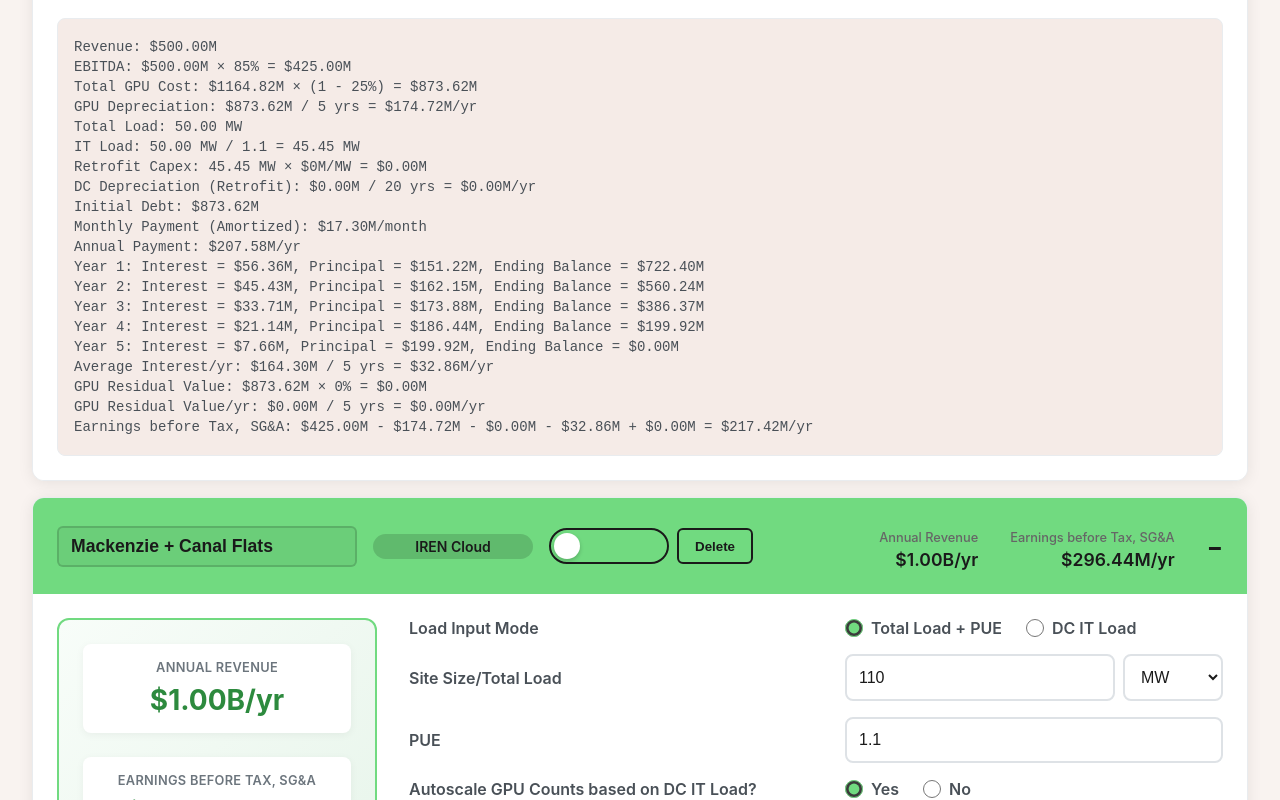
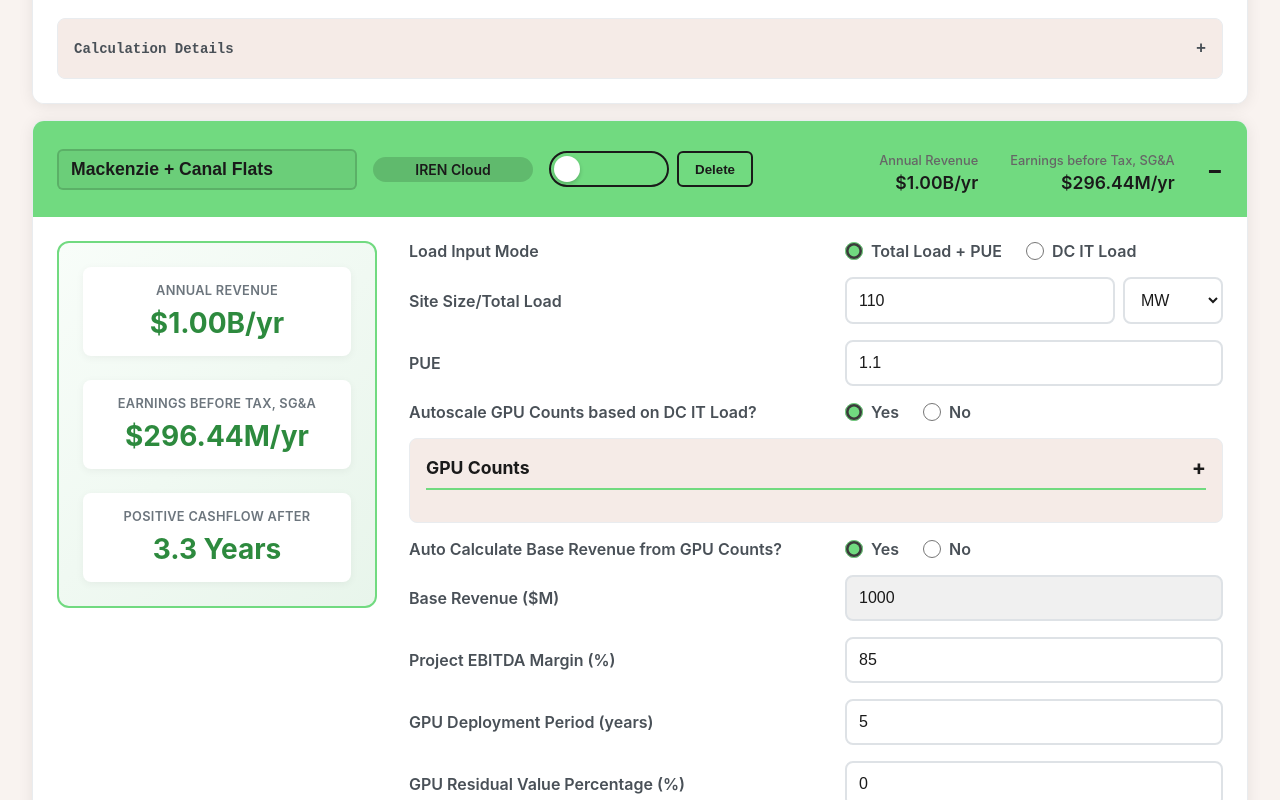
Before and after one commit to JiahanLiu/IREN-Community, a React (Vite) app: page / in a window 1280 px wide. Shown: the part 3120-3920 px from the top of the page. Built offline with nearby package versions, Linux system fonts and the light colour scheme.

Commit message:
Add payback years to site outputs and make calculation steps collapsible

```diff
--- a/src/App.jsx
+++ b/src/App.jsx
@@ -727,7 +727,12 @@ function App() {
     const netProfit = revenue - dcDepreciation;
     steps.push(`Earnings before Tax, SG&A: $${revenue.toFixed(2)}M - $${dcDepreciation.toFixed(2)}M = $${netProfit.toFixed(2)}M/yr`);
 
-    return { netProfit, revenue, steps };
+    // Calculate payback years: Total Costs / Annual Revenue (EBITDA for colocation is essentially revenue)
+    const totalCosts = dcCost; // Colocation has no GPU costs or interest
+    const paybackYears = revenue > 0 ? totalCosts / revenue : Infinity;
+    steps.push(`Payback: $${totalCosts.toFixed(2)}M / $${revenue.toFixed(2)}M/yr = ${paybackYears.toFixed(1)} years`);
+
+    return { netProfit, revenue, steps, paybackYears };
   };
 
   const calculateHyperscalerProfit = (data) => {
@@ -892,7 +897,12 @@ function App() {
     // Calculate annual revenue (divide total contract revenue by contract years)
     const annualRevenue = totalRevenue / (data.contractYears || 1);
 
-    return { netProfit, revenue: annualRevenue, steps };
+    // Calculate payback years: Total Costs / Annual EBITDA
+    const totalCosts = totalHardwareCost + dcCost + totalInterest;
+    const paybackYears = ebitdaPerYear > 0 ? totalCosts / ebitdaPerYear : Infinity;
+    steps.push(`Payback: ($${totalHardwareCost.toFixed(2)}M + $${dcCost.toFixed(2)}M + $${totalInterest.toFixed(2)}M) / $${ebitdaPerYear.toFixed(2)}M/yr = ${paybackYears.toFixed(1)} years`);
+
+    return { netProfit, revenue: annualRevenue, steps, paybackYears };
   };
 
   const calculateIRENCloudProfit = (data, prices) => {
@@ -942,14 +952,15 @@ function App() {
 
     // DC depreciation
     let dcDepreciation = 0;
+    let dcCost = 0;
     if (data.dcType === 'retrofit') {
-      const retrofitCapex = itLoad * (data.retrofitCapexPerMW || 0);
-      dcDepreciation = retrofitCapex / (data.dcLifetime || 20);
-      steps.push(`Retrofit Capex: ${itLoad.toFixed(2)} MW × $${(data.retrofitCapexPerMW || 0)}M/MW = $${retrofitCapex.toFixed(2)}M`);
-      steps.push(`DC Depreciation (Retrofit): $${retrofitCapex.toFixed(2)}M / ${(data.dcLifetime || 20)} yrs = $${dcDepreciation.toFixed(2)}M/yr`);
+      dcCost = itLoad * (data.retrofitCapexPerMW || 0);
+      dcDepreciation = dcCost / (data.dcLifetime || 20);
+      steps.push(`Retrofit Capex: ${itLoad.toFixed(2)} MW × $${(data.retrofitCapexPerMW || 0)}M/MW = $${dcCost.toFixed(2)}M`);
+      steps.push(`DC Depreciation (Retrofit): $${dcCost.toFixed(2)}M / ${(data.dcLifetime || 20)} yrs = $${dcDepreciation.toFixed(2)}M/yr`);
     } else {
       const dcCostPerMW = data.dcCostPerMW || 0;
-      const dcCost = itLoad * dcCostPerMW;
+      dcCost = itLoad * dcCostPerMW;
       dcDepreciation = dcCost / (data.dcLifetime || 1);
       steps.push(`DC Cost: ${itLoad.toFixed(2)} MW × $${dcCostPerMW}M/MW = $${dcCost.toFixed(2)}M`);
       steps.push(`DC Depreciation: $${dcCost.toFixed(2)}M / ${(data.dcLifetime || 1)} yrs = $${dcDepreciation.toFixed(2)}M/yr`);
@@ -1001,7 +1012,12 @@ function App() {
     const netProfit = ebitda - gpuDepreciation - dcDepreciation - averageInterestPerYear + residualValuePerYear;
     steps.push(`Earnings before Tax, SG&A: $${ebitda.toFixed(2)}M - $${gpuDepreciation.toFixed(2)}M - $${dcDepreciation.toFixed(2)}M - $${averageInterestPerYear.toFixed(2)}M + $${residualValuePerYear.toFixed(2)}M = $${netProfit.toFixed(2)}M/yr`);
 
-    return { netProfit, revenue, steps };
+    // Calculate payback years: Total Costs / Annual EBITDA
+    const totalCosts = totalGpuCost + dcCost + totalInterest;
+    const paybackYears = ebitda > 0 ? totalCosts / ebitda : Infinity;
+    steps.push(`Payback: ($${totalGpuCost.toFixed(2)}M + $${dcCost.toFixed(2)}M + $${totalInterest.toFixed(2)}M) / $${ebitda.toFixed(2)}M/yr = ${paybackYears.toFixed(1)} years`);
+
+    return { netProfit, revenue, steps, paybackYears };
   };
 
   // Filter sites based on selected scenario
--- a/src/components/shared/CalcSteps.jsx
+++ b/src/components/shared/CalcSteps.jsx
@@ -1,9 +1,30 @@
-import React from 'react';
+import React, { useState } from 'react';
 
 function CalcSteps({ steps }) {
+  const [isOpen, setIsOpen] = useState(false);
+
   return (
     <div className="calc-steps">
-      {steps.map((step, i) => <div key={i}>{step}</div>)}
+      <div
+        className="calc-steps-header"
+        onClick={() => setIsOpen(!isOpen)}
+        style={{
+          cursor: 'pointer',
+          userSelect: 'none',
+          display: 'flex',
+          alignItems: 'center',
+          justifyContent: 'space-between',
+          fontWeight: 600
+        }}
+      >
+        <span>Calculation Details</span>
+        <span style={{ fontSize: '1.2em' }}>{isOpen ? '−' : '+'}</span>
+      </div>
+      {isOpen && (
+        <div className="calc-steps-content" style={{ marginTop: '0.5rem' }}>
+          {steps.map((step, i) => <div key={i}>{step}</div>)}
+        </div>
+      )}
     </div>
   );
 }
--- a/src/components/shared/SiteOutputs.jsx
+++ b/src/components/shared/SiteOutputs.jsx
@@ -1,6 +1,11 @@
 import React from 'react';
 
 function SiteOutputs({ result }) {
+  const formatPaybackYears = (years) => {
+    if (!years || years === Infinity || isNaN(years)) return 'N/A';
+    return `${years.toFixed(1)} Years`;
+  };
+
   return (
     <div className="site-outputs">
       <div className="output-item">
@@ -11,6 +16,10 @@ function SiteOutputs({ result }) {
         <span className="output-label">Earnings before Tax, SG&A</span>
         <span className="output-value earnings">${result.netProfit.toFixed(2)}M/yr</span>
       </div>
+      <div className="output-item">
+        <span className="output-label">Positive Cashflow After</span>
+        <span className="output-value earnings">{formatPaybackYears(result.paybackYears)}</span>
+      </div>
     </div>
   );
 }
```
